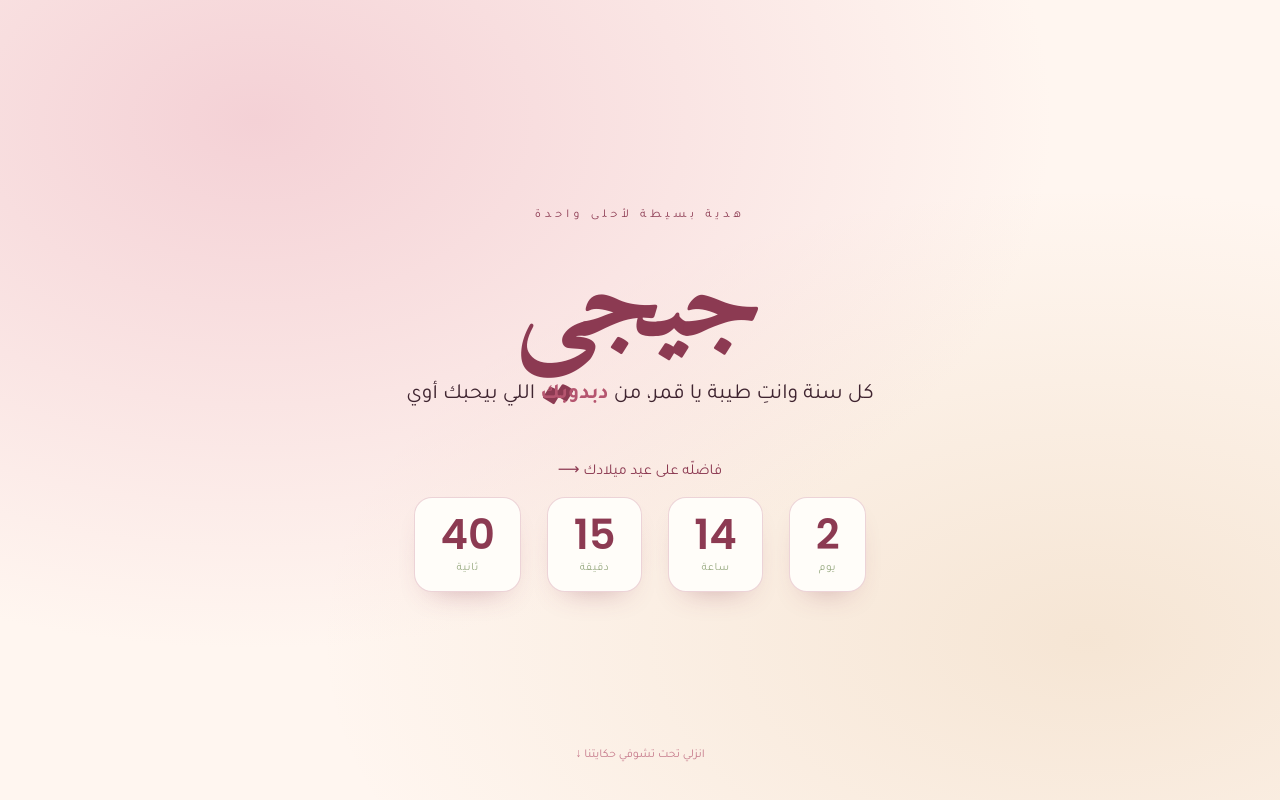
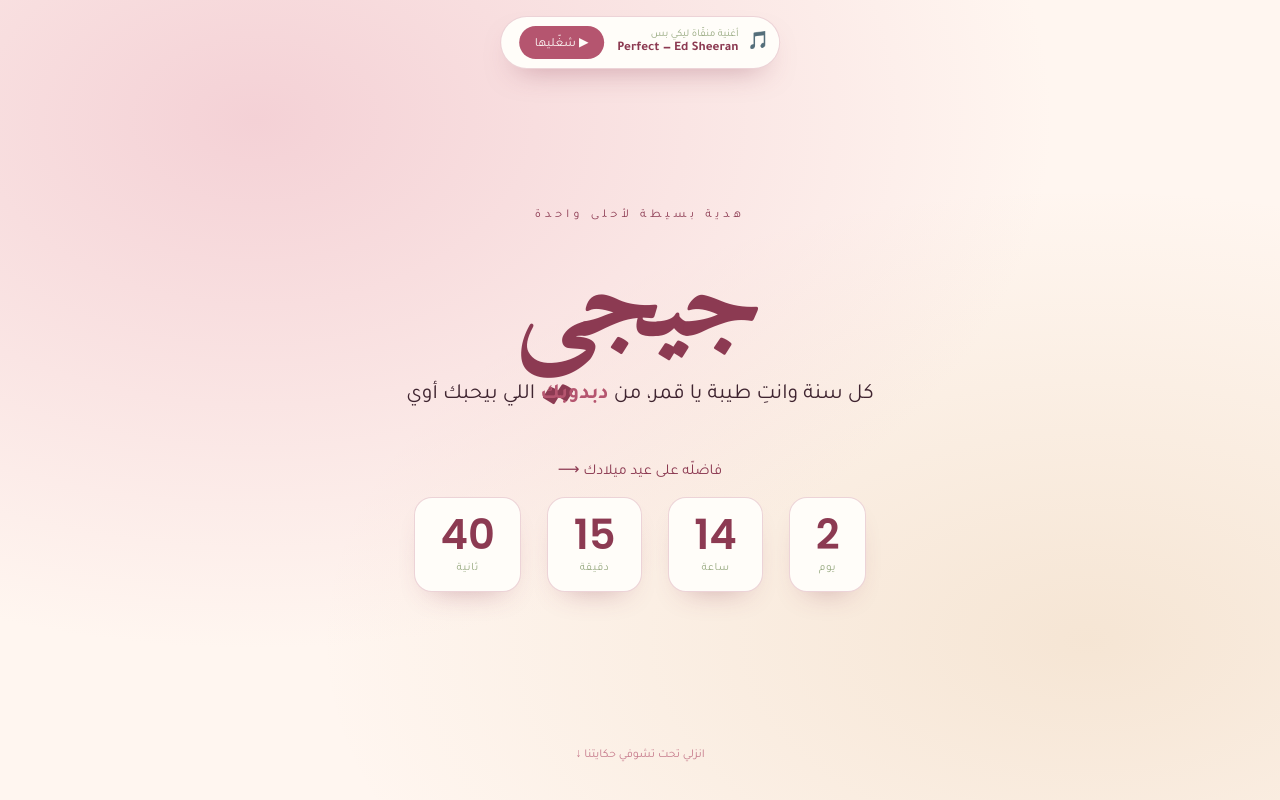
Before and after one commit to engmahmoudmetwally639-cmyk/jeje, a plain HTML site: page index.html in a window 1280 px wide. Shown: the top 800 px of the page. Drawn offline with Linux system fonts and the light colour scheme.

Commit message:
Update index.html

```diff
--- a/index.html
+++ b/index.html
@@ -354,11 +354,76 @@
     display:block;
     margin-top:.5rem;
   }
+
+  /* SONG BOX */
+  .song-box{
+    position:fixed;
+    top:16px;
+    left:50%;
+    transform:translateX(-50%);
+    z-index:50;
+    background:var(--paper);
+    border:1px solid rgba(181,85,111,.25);
+    border-radius:999px;
+    padding:.55rem .6rem .55rem 1.1rem;
+    display:flex;
+    align-items:center;
+    gap:.8rem;
+    box-shadow:0 14px 30px -16px rgba(140,58,82,.5);
+    max-width:92vw;
+  }
+  .song-info{ display:flex; align-items:center; gap:.55rem; }
+  .song-emoji{ font-size:1.1rem; }
+  .song-label{ font-size:.65rem; color:var(--sage); }
+  .song-name{ font-size:.82rem; color:var(--rose-deep); font-weight:700; white-space:nowrap; }
+  .song-btn{
+    background:var(--rose);
+    color:var(--paper);
+    border:none;
+    border-radius:999px;
+    padding:.5rem 1rem;
+    font-family:'Tajawal',sans-serif;
+    font-size:.78rem;
+    cursor:pointer;
+    transition:background .25s ease, transform .25s ease;
+    white-space:nowrap;
+  }
+  .song-btn:hover{ background:var(--rose-deep); transform:translateY(-1px); }
+  .song-player{
+    position:fixed;
+    bottom:16px;
+    left:50%;
+    transform:translateX(-50%);
+    z-index:50;
+    width:min(320px,88vw);
+    border-radius:16px;
+    overflow:hidden;
+    box-shadow:0 20px 40px -18px rgba(140,58,82,.55);
+    display:none;
+  }
+  .song-player.show{ display:block; }
+  .song-player iframe{ width:100%; height:180px; display:block; border:none; }
+  @media (max-width:520px){
+    .song-box{ padding:.5rem .5rem .5rem .9rem; }
+    .song-name{ font-size:.72rem; }
+  }
 </style>
 </head>
 <body>
 
 <div id="petals"></div>
+
+<div class="song-box" id="songBox">
+  <div class="song-info">
+    <span class="song-emoji">🎵</span>
+    <div class="song-text">
+      <div class="song-label">أغنية منقّاة ليكي بس</div>
+      <div class="song-name">Perfect — Ed Sheeran</div>
+    </div>
+  </div>
+  <button class="song-btn" onclick="playSong()" id="songBtn">▶ شغّليها</button>
+</div>
+<div class="song-player" id="songPlayer"></div>
 
 <section class="hero">
   <div class="eyebrow">هدية بسيطة لأحلى واحدة</div>
@@ -487,6 +552,21 @@
     label.textContent = 'بتحبك أوي يا جيجي 🤍';
   }
 
+  // Song box
+  function playSong(){
+    const player = document.getElementById('songPlayer');
+    const btn = document.getElementById('songBtn');
+    if(!player.classList.contains('show')){
+      player.innerHTML = '<iframe src="https://www.youtube.com/embed/2Vv-BfVoq4g?autoplay=1&rel=0" title="Perfect - Ed Sheeran" allow="autoplay; encrypted-media" allowfullscreen></iframe>';
+      player.classList.add('show');
+      btn.textContent = '⏸ إخفاء';
+    } else {
+      player.classList.remove('show');
+      player.innerHTML = '';
+      btn.textContent = '▶ شغّليها';
+    }
+  }
+
   // Floating petals
   const petalContainer = document.getElementById('petals');
   const petalCount = window.innerWidth < 640 ? 10 : 18;
```
